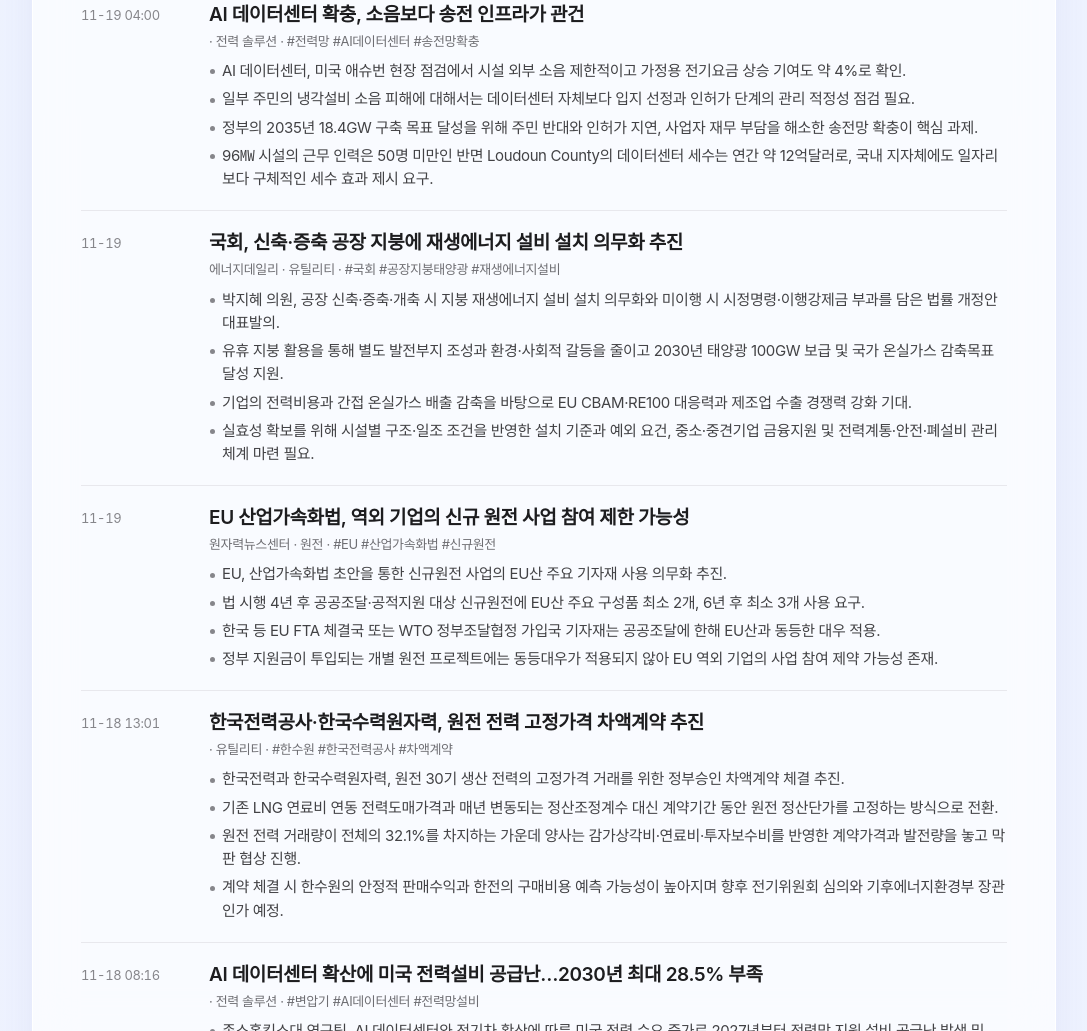
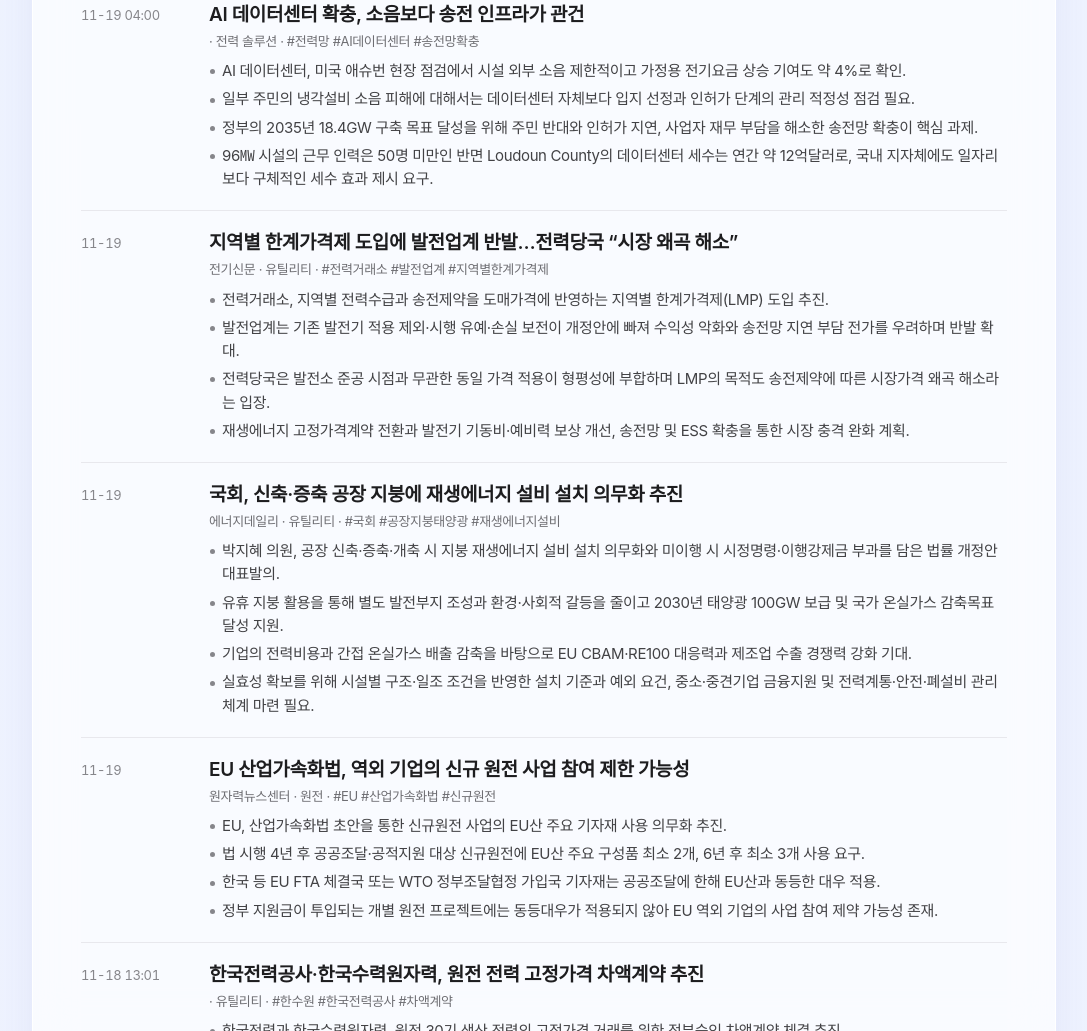
Before and after one commit to Taehyoung0429/power, a plain HTML site: page news.html in a window 1280 px wide. Shown: the part 1032-2063 px from the top of the page, without its empty margins (96-1183 px from the left). Drawn offline with Linux system fonts and the light colour scheme.

Commit message:
사이트 갱신 2026-11-19 21:10

```diff
--- a/news.html
+++ b/news.html
@@ -28,7 +28,8 @@
 <div class="meta"> · 전력 솔루션 · #일진전기 #초고압케이블 #지중송전선로</div><div class="sm"><ul class="nb"><li>일진전기, 싱가포르 전력청과 약 1천125억원 규모 초고압 케이블 공급 프로젝트 계약 체결.</li><li>창이국제공항 인근 산업단지 전력 인프라 구축을 위한 초고압 케이블 공급 및 지중송전선로 시공 담당.</li><li>올해 5월 싱가포르에서 약 1천86억원 규모 계약을 수주한 데 이어 1천억원대 프로젝트 추가 확보.</li><li>지난 6월 말레이시아 약 600억원 규모 전선 공급 계약 체결 등 동남아 주요국 사업 성과 확대.</li></ul></div></div></div><div class="item" data-sec="utility" data-link="https://www.ajunews.com/view/20261118204436512"><div class="d">11-19 06:02</div><div><a class="tt" href="https://www.ajunews.com/view/20261118204436512" target="_blank" rel="noopener">내년부터 원전 차액계약 첫 적용…전력 거래 5년간 안정화</a>
 <div class="meta"> · 유틸리티 · #한국전력공사 #한국수력원자력 #원전차액계약</div><div class="sm"><ul class="nb"><li>기후에너지환경부, 한전·한수원 간 원전 정부승인차액계약 인가 및 내년 1월 1일부터 5년간 적용.</li><li>계약전력량과 기준가격을 사전 확정하고 실제 전력시장가격과의 차액을 발전사업자와 전력구매자 간 사후 정산하는 구조.</li><li>대규모 주력 전원인 원전에 최초 적용해 기존 정산조정계수 방식보다 발전수익 예측 가능성 제고 및 초과수익 관리 강화.</li><li>한수원의 원전 안전관리 투자 확대와 한전의 전력구입비 변동성 완화 및 절감 비용의 소비자 환원 기반 마련.</li></ul></div></div></div><div class="item" data-sec="nuclear" data-link="https://www.newsis.com/view/NISX20261118_0003873692"><div class="d">11-19 06:00</div><div><a class="tt" href="https://www.newsis.com/view/NISX20261118_0003873692" target="_blank" rel="noopener">내년부터 원전 전력 기준가격 사전 약정…한국전력공사·한국수력원자력 차액 정산</a>
 <div class="meta"> · 원전 · #한국전력공사 #한국수력원자력 #정부승인차액계약</div><div class="sm"><ul class="nb"><li>기후에너지환경부, 내년 1월 1일부터 원전 전력 기준가격 약정 및 실제 시장가격과의 차액 정산을 위한 정부승인차액계약 시행.</li><li>시장가격이 기준가격보다 낮으면 한전이 한수원에 차액을 지급하고 높으면 한수원이 한전에 반환하는 정산 구조.</li><li>한전과 한수원의 재무 예측 가능성을 높이고 원전 수익 관리로 절감한 비용을 소비자에게 환원하는 제도적 기반 마련.</li><li>현물거래 중심 전력시장을 계약과 현물시장이 조화를 이루는 선진형 구조로 개편하려는 정부 방침.</li></ul></div></div></div><div class="item" data-sec="power" data-link="https://www.mt.co.kr/opinion/2026/11/19/2026111617572214046"><div class="d">11-19 04:00</div><div><a class="tt" href="https://www.mt.co.kr/opinion/2026/11/19/2026111617572214046" target="_blank" rel="noopener">AI 데이터센터 확충, 소음보다 송전 인프라가 관건</a>
-<div class="meta"> · 전력 솔루션 · #전력망 #AI데이터센터 #송전망확충</div><div class="sm"><ul class="nb"><li>AI 데이터센터, 미국 애슈번 현장 점검에서 시설 외부 소음 제한적이고 가정용 전기요금 상승 기여도 약 4%로 확인.</li><li>일부 주민의 냉각설비 소음 피해에 대해서는 데이터센터 자체보다 입지 선정과 인허가 단계의 관리 적정성 점검 필요.</li><li>정부의 2035년 18.4GW 구축 목표 달성을 위해 주민 반대와 인허가 지연, 사업자 재무 부담을 해소한 송전망 확충이 핵심 과제.</li><li>96㎿ 시설의 근무 인력은 50명 미만인 반면 Loudoun County의 데이터센터 세수는 연간 약 12억달러로, 국내 지자체에도 일자리보다 구체적인 세수 효과 제시 요구.</li></ul></div></div></div><div class="item" data-sec="utility" data-link="https://www.energydaily.co.kr/news/articleView.html?idxno=205263"><div class="d">11-19</div><div><a class="tt" href="https://www.energydaily.co.kr/news/articleView.html?idxno=205263" target="_blank" rel="noopener">국회, 신축·증축 공장 지붕에 재생에너지 설비 설치 의무화 추진</a>
+<div class="meta"> · 전력 솔루션 · #전력망 #AI데이터센터 #송전망확충</div><div class="sm"><ul class="nb"><li>AI 데이터센터, 미국 애슈번 현장 점검에서 시설 외부 소음 제한적이고 가정용 전기요금 상승 기여도 약 4%로 확인.</li><li>일부 주민의 냉각설비 소음 피해에 대해서는 데이터센터 자체보다 입지 선정과 인허가 단계의 관리 적정성 점검 필요.</li><li>정부의 2035년 18.4GW 구축 목표 달성을 위해 주민 반대와 인허가 지연, 사업자 재무 부담을 해소한 송전망 확충이 핵심 과제.</li><li>96㎿ 시설의 근무 인력은 50명 미만인 반면 Loudoun County의 데이터센터 세수는 연간 약 12억달러로, 국내 지자체에도 일자리보다 구체적인 세수 효과 제시 요구.</li></ul></div></div></div><div class="item" data-sec="utility" data-link="https://www.electimes.com/news/articleView.html?idxno=374922"><div class="d">11-19</div><div><a class="tt" href="https://www.electimes.com/news/articleView.html?idxno=374922" target="_blank" rel="noopener">지역별 한계가격제 도입에 발전업계 반발…전력당국 “시장 왜곡 해소”</a>
+<div class="meta">전기신문 · 유틸리티 · #전력거래소 #발전업계 #지역별한계가격제</div><div class="sm"><ul class="nb"><li>전력거래소, 지역별 전력수급과 송전제약을 도매가격에 반영하는 지역별 한계가격제(LMP) 도입 추진.</li><li>발전업계는 기존 발전기 적용 제외·시행 유예·손실 보전이 개정안에 빠져 수익성 악화와 송전망 지연 부담 전가를 우려하며 반발 확대.</li><li>전력당국은 발전소 준공 시점과 무관한 동일 가격 적용이 형평성에 부합하며 LMP의 목적도 송전제약에 따른 시장가격 왜곡 해소라는 입장.</li><li>재생에너지 고정가격계약 전환과 발전기 기동비·예비력 보상 개선, 송전망 및 ESS 확충을 통한 시장 충격 완화 계획.</li></ul></div></div></div><div class="item" data-sec="utility" data-link="https://www.energydaily.co.kr/news/articleView.html?idxno=205263"><div class="d">11-19</div><div><a class="tt" href="https://www.energydaily.co.kr/news/articleView.html?idxno=205263" target="_blank" rel="noopener">국회, 신축·증축 공장 지붕에 재생에너지 설비 설치 의무화 추진</a>
 <div class="meta">에너지데일리 · 유틸리티 · #국회 #공장지붕태양광 #재생에너지설비</div><div class="sm"><ul class="nb"><li>박지혜 의원, 공장 신축·증축·개축 시 지붕 재생에너지 설비 설치 의무화와 미이행 시 시정명령·이행강제금 부과를 담은 법률 개정안 대표발의.</li><li>유휴 지붕 활용을 통해 별도 발전부지 조성과 환경·사회적 갈등을 줄이고 2030년 태양광 100GW 보급 및 국가 온실가스 감축목표 달성 지원.</li><li>기업의 전력비용과 간접 온실가스 배출 감축을 바탕으로 EU CBAM·RE100 대응력과 제조업 수출 경쟁력 강화 기대.</li><li>실효성 확보를 위해 시설별 구조·일조 조건을 반영한 설치 기준과 예외 요건, 중소·중견기업 금융지원 및 전력계통·안전·폐설비 관리체계 마련 필요.</li></ul></div></div></div><div class="item" data-sec="nuclear" data-link="https://www.k-neiss.org/news/21869"><div class="d">11-19</div><div><a class="tt" href="https://www.k-neiss.org/news/21869" target="_blank" rel="noopener">EU 산업가속화법, 역외 기업의 신규 원전 사업 참여 제한 가능성</a>
 <div class="meta">원자력뉴스센터 · 원전 · #EU #산업가속화법 #신규원전</div><div class="sm"><ul class="nb"><li>EU, 산업가속화법 초안을 통한 신규원전 사업의 EU산 주요 기자재 사용 의무화 추진.</li><li>법 시행 4년 후 공공조달·공적지원 대상 신규원전에 EU산 주요 구성품 최소 2개, 6년 후 최소 3개 사용 요구.</li><li>한국 등 EU FTA 체결국 또는 WTO 정부조달협정 가입국 기자재는 공공조달에 한해 EU산과 동등한 대우 적용.</li><li>정부 지원금이 투입되는 개별 원전 프로젝트에는 동등대우가 적용되지 않아 EU 역외 기업의 사업 참여 제약 가능성 존재.</li></ul></div></div></div><div class="item" data-sec="utility" data-link="https://biz.chosun.com/industry/company/2026/11/18/QZYOWUCOWREGHNWPVNZ2UNYZKQ/?utm_source=naver&amp;utm_medium=original&amp;utm_campaign=biz"><div class="d">11-18 13:01</div><div><a class="tt" href="https://biz.chosun.com/industry/company/2026/11/18/QZYOWUCOWREGHNWPVNZ2UNYZKQ/?utm_source=naver&amp;utm_medium=original&amp;utm_campaign=biz" target="_blank" rel="noopener">한국전력공사·한국수력원자력, 원전 전력 고정가격 차액계약 추진</a>
 <div class="meta"> · 유틸리티 · #한수원 #한국전력공사 #차액계약</div><div class="sm"><ul class="nb"><li>한국전력과 한국수력원자력, 원전 30기 생산 전력의 고정가격 거래를 위한 정부승인 차액계약 체결 추진.</li><li>기존 LNG 연료비 연동 전력도매가격과 매년 변동되는 정산조정계수 대신 계약기간 동안 원전 정산단가를 고정하는 방식으로 전환.</li><li>원전 전력 거래량이 전체의 32.1%를 차지하는 가운데 양사는 감가상각비·연료비·투자보수비를 반영한 계약가격과 발전량을 놓고 막판 협상 진행.</li><li>계약 체결 시 한수원의 안정적 판매수익과 한전의 구매비용 예측 가능성이 높아지며 향후 전기위원회 심의와 기후에너지환경부 장관 인가 예정.</li></ul></div></div></div><div class="item" data-sec="power" data-link="https://www.yna.co.kr/view/AKR20261118000200017?input=1195m"><div class="d">11-18 08:16</div><div><a class="tt" href="https://www.yna.co.kr/view/AKR20261118000200017?input=1195m" target="_blank" rel="noopener">AI 데이터센터 확산에 미국 전력설비 공급난…2030년 최대 28.5% 부족</a>
```
Also changed, not shown: index.html (+1 -1 lines).
